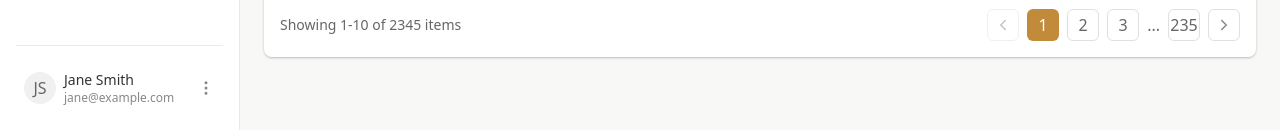
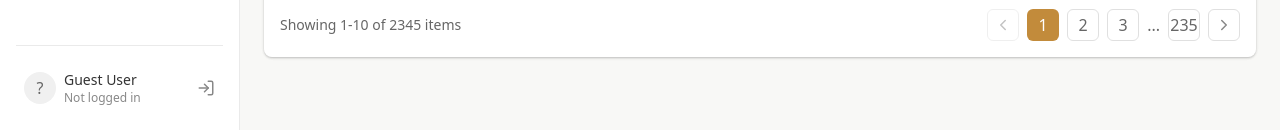
Before and after one commit to dygma0/moco-frontend, a React app: page /problems in a window 1280 px wide. Shown: the part 670-800 px from the top of the page. Built offline with nearby package versions, Linux system fonts and the light colour scheme; the HTML template or start-up script is replaced by a standard one.

Commit message:
feat: 인증 및 인가 구현

```diff
--- a/package.json
+++ b/package.json
@@ -16,7 +16,8 @@
     "postcss": "^8.5.3",
     "react": "^19.1.0",
     "react-dom": "^19.1.0",
-    "react-hot-toast": "^2.5.2"
+    "react-hot-toast": "^2.5.2",
+    "zustand": "^5.0.4"
   },
   "devDependencies": {
     "@rsbuild/core": "^1.3.1",
--- /dev/null
+++ b/src/api/auth/authStore.ts
@@ -0,0 +1,61 @@
+import { create } from "zustand";
+import { persist } from "zustand/middleware";
+
+export interface AuthState {
+	accessToken: string | null;
+	user: {
+		id: string | null;
+		name: string | null;
+		email: string | null;
+	};
+	isAuthenticated: boolean;
+	setAuth: (
+		accessToken: string,
+		userId: string,
+		name: string,
+		email: string,
+	) => void;
+	clearAuth: () => void;
+}
+
+export const useAuthStore = create<AuthState>()(
+	persist(
+		(set) => ({
+			accessToken: null,
+			user: {
+				id: null,
+				name: null,
+				email: null,
+			},
+			isAuthenticated: false,
+			setAuth: (accessToken, userId, name, email) =>
+				set({
+					accessToken,
+					user: {
+						id: userId,
+						name,
+						email,
+					},
+					isAuthenticated: true,
+				}),
+			clearAuth: () =>
+				set({
+					accessToken: null,
+					user: {
+						id: null,
+						name: null,
+						email: null,
+					},
+					isAuthenticated: false,
+				}),
+		}),
+		{
+			name: "auth-storage",
+			partialize: (state) => ({
+				accessToken: state.accessToken,
+				user: state.user,
+				isAuthenticated: state.isAuthenticated,
+			}),
+		},
+	),
+);
--- /dev/null
+++ b/src/api/hooks/useSignin.ts
@@ -0,0 +1,27 @@
+import { useMutation } from "@tanstack/react-query";
+import { authApi, type SigninRequest, type SigninResponse } from "../auth";
+import { useAuthStore } from "../auth/authStore";
+
+/**
+ * Hook for signing in a user
+ * @returns A mutation object for signing in
+ */
+export function useSignin() {
+	const setAuth = useAuthStore((state) => state.setAuth);
+
+	return useMutation<SigninResponse, Error, SigninRequest>({
+		mutationFn: (data) => authApi.signin(data),
+		onSuccess: (data) => {
+			if (
+				data.success &&
+				data.accessToken &&
+				data.userId &&
+				data.name &&
+				data.email
+			) {
+				// Store the authentication data
+				setAuth(data.accessToken, data.userId, data.name, data.email);
+			}
+		},
+	});
+}
--- a/src/components/Sidebar.tsx
+++ b/src/components/Sidebar.tsx
@@ -1,13 +1,14 @@
-import {Link} from '@tanstack/react-router'
-import type {ReactNode} from 'react'
+import { Link, useNavigate } from "@tanstack/react-router";
+import type { ReactNode } from "react";
+import { useAuthStore } from "../api/auth/authStore";
 
 type IconProps = {
-    id: string
-    title: string
-    children: ReactNode
-}
+	id: string;
+	title: string;
+	children: ReactNode;
+};
 
-function Icon({id, title, children}: IconProps) {
+function Icon({ id, title, children }: IconProps) {
 	return (
 		<span className="text-[#888]">
 			<svg
@@ -27,34 +28,36 @@ function Icon({id, title, children}: IconProps) {
 				{children}
 			</svg>
 		</span>
-    )
+	);
 }
 
 type NavLinkProps = {
-    to: string
-    icon: ReactNode
-    children: ReactNode
-}
+	to: string;
+	icon: ReactNode;
+	children: ReactNode;
+};
 
-function NavLink({to, icon, children}: NavLinkProps) {
-    const baseClassName = "flex items-center gap-3 px-3 py-2 rounded-md text-sm transition-colors text-[#666] hover:bg-[#f8f8f6]"
-    const activeClassName = "flex items-center gap-3 px-3 py-2 rounded-md text-sm transition-colors bg-[#f8f8f6] text-[#333] font-medium"
+function NavLink({ to, icon, children }: NavLinkProps) {
+	const baseClassName =
+		"flex items-center gap-3 px-3 py-2 rounded-md text-sm transition-colors text-[#666] hover:bg-[#f8f8f6]";
+	const activeClassName =
+		"flex items-center gap-3 px-3 py-2 rounded-md text-sm transition-colors bg-[#f8f8f6] text-[#333] font-medium";
 
 	return (
 		<Link
 			to={to}
 			className={baseClassName}
 			activeProps={{
-                className: activeClassName
+				className: activeClassName,
 			}}
 			activeOptions={{
-                exact: to === '/'
+				exact: to === "/",
 			}}
 		>
 			{icon}
 			{children}
 		</Link>
-    )
+	);
 }
 
 const mainNavItems = [
@@ -63,48 +66,47 @@ const mainNavItems = [
 		label: "Dashboard",
 		icon: (
 			<Icon id="dashboardIcon" title="Dashboard icon">
-                <rect width="7" height="9" x="3" y="3" rx="1"/>
-                <rect width="7" height="5" x="14" y="3" rx="1"/>
-                <rect width="7" height="9" x="14" y="12" rx="1"/>
-                <rect width="7" height="5" x="3" y="16" rx="1"/>
+				<rect width="7" height="9" x="3" y="3" rx="1" />
+				<rect width="7" height="5" x="14" y="3" rx="1" />
+				<rect width="7" height="9" x="14" y="12" rx="1" />
+				<rect width="7" height="5" x="3" y="16" rx="1" />
 			</Icon>
-        )
+		),
 	},
 	{
 		to: "/problems",
 		label: "Problems",
 		icon: (
 			<Icon id="problemsIcon" title="Problems icon">
-                <path d="M14 2H6a2 2 0 0 0-2 2v16a2 2 0 0 0 2 2h12a2 2 0 0 0 2-2V8z"/>
-                <path d="M14 2v6h6"/>
-                <path d="M16 13H8"/>
-                <path d="M16 17H8"/>
-                <path d="M10 9H8"/>
+				<path d="M14 2H6a2 2 0 0 0-2 2v16a2 2 0 0 0 2 2h12a2 2 0 0 0 2-2V8z" />
+				<path d="M14 2v6h6" />
+				<path d="M16 13H8" />
+				<path d="M16 17H8" />
+				<path d="M10 9H8" />
 			</Icon>
-        )
+		),
 	},
 	{
 		to: "/submissions",
 		label: "Submissions",
 		icon: (
 			<Icon id="submissionsIcon" title="Submissions icon">
-                <path d="M22 11.08V12a10 10 0 1 1-5.93-9.14"/>
-                <polyline points="22 4 12 14.01 9 11.01"/>
+				<path d="M22 11.08V12a10 10 0 1 1-5.93-9.14" />
+				<polyline points="22 4 12 14.01 9 11.01" />
 			</Icon>
-        )
+		),
 	},
 	{
 		to: "/settings",
 		label: "Settings",
 		icon: (
 			<Icon id="settingsIcon" title="Settings icon">
-                <path
-                    d="M12.22 2h-.44a2 2 0 0 0-2 2v.18a2 2 0 0 1-1 1.73l-.43.25a2 2 0 0 1-2 0l-.15-.08a2 2 0 0 0-2.73.73l-.22.38a2 2 0 0 0 .73 2.73l.15.1a2 2 0 0 1 1 1.72v.51a2 2 0 0 1-1 1.74l-.15.09a2 2 0 0 0-.73 2.73l.22.38a2 2 0 0 0 2.73.73l.15-.08a2 2 0 0 1 2 0l.43.25a2 2 0 0 1 1 1.73V20a2 2 0 0 0 2 2h.44a2 2 0 0 0 2-2v-.18a2 2 0 0 1 1-1.73l.43-.25a2 2 0 0 1 2 0l.15.08a2 2 0 0 0 2.73-.73l.22-.39a2 2 0 0 0-.73-2.73l-.15-.08a2 2 0 0 1-1-1.74v-.5a2 2 0 0 1 1-1.74l.15-.09a2 2 0 0 0 .73-2.73l-.22-.38a2 2 0 0 0-2.73-.73l-.15.08a2 2 0 0 1-2 0l-.43-.25a2 2 0 0 1-1-1.73V4a2 2 0 0 0-2-2z"/>
-                <circle cx="12" cy="12" r="3"/>
+				<path d="M12.22 2h-.44a2 2 0 0 0-2 2v.18a2 2 0 0 1-1 1.73l-.43.25a2 2 0 0 1-2 0l-.15-.08a2 2 0 0 0-2.73.73l-.22.38a2 2 0 0 0 .73 2.73l.15.1a2 2 0 0 1 1 1.72v.51a2 2 0 0 1-1 1.74l-.15.09a2 2 0 0 0-.73 2.73l.22.38a2 2 0 0 0 2.73.73l.15-.08a2 2 0 0 1 2 0l.43.25a2 2 0 0 1 1 1.73V20a2 2 0 0 0 2 2h.44a2 2 0 0 0 2-2v-.18a2 2 0 0 1 1-1.73l.43-.25a2 2 0 0 1 2 0l.15.08a2 2 0 0 0 2.73-.73l.22-.39a2 2 0 0 0-.73-2.73l-.15-.08a2 2 0 0 1-1-1.74v-.5a2 2 0 0 1 1-1.74l.15-.09a2 2 0 0 0 .73-2.73l-.22-.38a2 2 0 0 0-2.73-.73l-.15.08a2 2 0 0 1-2 0l-.43-.25a2 2 0 0 1-1-1.73V4a2 2 0 0 0-2-2z" />
+				<circle cx="12" cy="12" r="3" />
 			</Icon>
-        )
-    }
-]
+		),
+	},
+];
 
 const shortcutNavItems = [
 	{
@@ -112,50 +114,49 @@ const shortcutNavItems = [
 		label: "Add new Problem",
 		icon: (
 			<Icon id="addProblemIcon" title="Add new problem icon">
-                <path d="M5 12h14"/>
-                <path d="M12 5v14"/>
+				<path d="M5 12h14" />
+				<path d="M12 5v14" />
 			</Icon>
-        )
+		),
 	},
 	{
 		to: "/usage",
 		label: "Workspace usage",
 		icon: (
 			<Icon id="workspaceIcon" title="Workspace usage icon">
-                <path d="M21 12a9 9 0 1 1-9-9c2.52 0 4.93 1 6.74 2.74L21 8"/>
-                <path d="M21 3v5h-5"/>
+				<path d="M21 12a9 9 0 1 1-9-9c2.52 0 4.93 1 6.74 2.74L21 8" />
+				<path d="M21 3v5h-5" />
 			</Icon>
-        )
+		),
 	},
 	{
 		to: "/progress",
 		label: "Progress tracking",
 		icon: (
 			<Icon id="progressIcon" title="Progress tracking icon">
-                <path d="M3 3v18h18"/>
-                <path d="m19 9-5 5-4-4-3 3"/>
+				<path d="M3 3v18h18" />
+				<path d="m19 9-5 5-4-4-3 3" />
 			</Icon>
-        )
+		),
 	},
 	{
 		to: "/overview",
 		label: "Overview - Problems solved",
 		icon: (
 			<Icon id="overviewIcon" title="Overview icon">
-                <rect width="18" height="18" x="3" y="3" rx="2"/>
-                <path d="M9 9h6"/>
-                <path d="M9 15h6"/>
+				<rect width="18" height="18" x="3" y="3" rx="2" />
+				<path d="M9 9h6" />
+				<path d="M9 15h6" />
 			</Icon>
-        )
-    }
-]
+		),
+	},
+];
 
 function Header() {
 	return (
 		<div className="p-2 mb-6">
 			<div className="flex items-center gap-2">
-                <div
-                    className="h-8 w-8 rounded-md bg-[#f8f3e7] flex items-center justify-center text-[#c28b3b] font-semibold">
+				<div className="h-8 w-8 rounded-md bg-[#f8f3e7] flex items-center justify-center text-[#c28b3b] font-semibold">
 					Q
 				</div>
 				<div>
@@ -164,73 +165,127 @@ function Header() {
 				</div>
 			</div>
 		</div>
-    )
+	);
 }
 
 function UserProfile() {
+	const user = useAuthStore((state) => state.user);
+	const isAuthenticated = useAuthStore((state) => state.isAuthenticated);
+	const clearAuth = useAuthStore((state) => state.clearAuth);
+	const navigate = useNavigate();
+
+	const handleLogout = () => {
+		clearAuth();
+		navigate({ to: "/login" });
+	};
+
+	// Get initials from name
+	const getInitials = (name: string | null) => {
+		if (!name) return "?";
+		return name
+			.split(" ")
+			.map((n) => n[0])
+			.join("")
+			.toUpperCase();
+	};
+
 	return (
 		<div className="mt-auto pt-4 border-t border-[#eaeaea]">
 			<div className="flex items-center justify-between p-2">
 				<div className="flex items-center gap-2">
-          <span
-              className="relative flex shrink-0 overflow-hidden rounded-full h-8 w-8 bg-[#f0f0f0] items-center justify-center text-[#666] font-medium">
-            JS
+					<span className="relative flex shrink-0 overflow-hidden rounded-full h-8 w-8 bg-[#f0f0f0] items-center justify-center text-[#666] font-medium">
+						{isAuthenticated ? getInitials(user.name) : "?"}
 					</span>
 					<div>
-                        <div className="text-sm font-medium text-[#333]">Jane Smith</div>
-                        <div className="text-xs text-[#888]">jane@example.com</div>
+						<div className="text-sm font-medium text-[#333]">
+							{isAuthenticated ? user.name : "Guest User"}
+						</div>
+						<div className="text-xs text-[#888]">
+							{isAuthenticated ? user.email : "Not logged in"}
 						</div>
 					</div>
-                <button type="button" className="text-[#888] hover:text-[#333]">
-                    <svg xmlns="http://www.w3.org/2000/svg" width="18" height="18" viewBox="0 0 24 24" fill="none"
-                         stroke="currentColor" strokeWidth="2" strokeLinecap="round" strokeLinejoin="round"
-                         aria-hidden="true" aria-labelledby="userMenuIcon">
-                        <title id="userMenuIcon">User menu</title>
-                        <circle cx="12" cy="12" r="1"/>
-                        <circle cx="12" cy="5" r="1"/>
-                        <circle cx="12" cy="19" r="1"/>
+				</div>
+				<button
+					type="button"
+					className="text-[#888] hover:text-[#333]"
+					onClick={
+						isAuthenticated ? handleLogout : () => navigate({ to: "/login" })
+					}
+					title={isAuthenticated ? "Logout" : "Login"}
+				>
+					{isAuthenticated ? (
+						<svg
+							xmlns="http://www.w3.org/2000/svg"
+							width="18"
+							height="18"
+							viewBox="0 0 24 24"
+							fill="none"
+							stroke="currentColor"
+							strokeWidth="2"
+							strokeLinecap="round"
+							strokeLinejoin="round"
+						>
+							<path d="M9 21H5a2 2 0 0 1-2-2V5a2 2 0 0 1 2-2h4" />
+							<polyline points="16 17 21 12 16 7" />
+							<line x1="21" y1="12" x2="9" y2="12" />
 						</svg>
+					) : (
+						<svg
+							xmlns="http://www.w3.org/2000/svg"
+							width="18"
+							height="18"
+							viewBox="0 0 24 24"
+							fill="none"
+							stroke="currentColor"
+							strokeWidth="2"
+							strokeLinecap="round"
+							strokeLinejoin="round"
+							aria-hidden="true"
+						>
+							<path d="M15 3h4a2 2 0 0 1 2 2v14a2 2 0 0 1-2 2h-4" />
+							<polyline points="10 17 15 12 10 7" />
+							<line x1="15" y1="12" x2="3" y2="12" />
+						</svg>
+					)}
 				</button>
 			</div>
 		</div>
-    )
+	);
 }
 
 type NavSectionProps = {
-    title?: string
+	title?: string;
 	items: Array<{
-        to: string
-        label: string
-        icon: ReactNode
-    }>
-}
+		to: string;
+		label: string;
+		icon: ReactNode;
+	}>;
+};
 
-function NavSection({title, items}: NavSectionProps) {
+function NavSection({ title, items }: NavSectionProps) {
 	return (
 		<div className={title ? "mt-8" : ""}>
-            {title && <div className="text-xs font-medium text-[#888] px-3 mb-2">{title}</div>}
+			{title && (
+				<div className="text-xs font-medium text-[#888] px-3 mb-2">{title}</div>
+			)}
 			<nav className="space-y-1">
 				{items.map((item) => (
-                    <NavLink
-                        key={item.label}
-                        to={item.to}
-                        icon={item.icon}
-                    >
+					<NavLink key={item.label} to={item.to} icon={item.icon}>
 						{item.label}
 					</NavLink>
 				))}
 			</nav>
 		</div>
-    )
+	);
 }
 
 export function Sidebar() {
 	return (
 		<div className="w-[240px] bg-white border-r border-[#eaeaea] p-4 flex flex-col h-screen">
-            <Header/>
-            <NavSection items={mainNavItems}/>
-            <NavSection title="Shortcuts" items={shortcutNavItems}/>
-            <UserProfile/>
+			<Header />
+			<NavSection items={mainNavItems} />
+			<NavSection title="Shortcuts" items={shortcutNavItems} />
+			<UserProfile />
 		</div>
-    )
+	);
 }
--- a/src/components/login/LoginForm.tsx
+++ b/src/components/login/LoginForm.tsx
@@ -1,17 +1,49 @@
-import { useState } from "react";
-import { Link } from "@tanstack/react-router";
-import { Button } from "../../components/ui/Button";
-import { Icon } from "../../components/ui/Icon";
+import { useEffect, useState } from "react";
+import { Link, useNavigate } from "@tanstack/react-router";
+import { Button } from "../ui/Button.tsx";
+import { Icon } from "../ui/Icon.tsx";
+import { useSignin } from "../../api/hooks/useSignin";
+import { useAuthStore } from "../../api/auth/authStore";
 
 export function LoginForm() {
 	const [email, setEmail] = useState("");
 	const [password, setPassword] = useState("");
 	const [showPassword, setShowPassword] = useState(false);
+	const [errorMessage, setErrorMessage] = useState("");
+
+	const navigate = useNavigate();
+	const isAuthenticated = useAuthStore((state) => state.isAuthenticated);
+	const signinMutation = useSignin();
+
+	useEffect(() => {
+		if (isAuthenticated) {
+			navigate({ to: "/problems" });
+		}
+	}, [isAuthenticated, navigate]);
+
+	useEffect(() => {
+		if (signinMutation.isSuccess && signinMutation.data.success) {
+			navigate({ to: "/problems" });
+		}
+	}, [signinMutation.isSuccess, signinMutation.data, navigate]);
 
 	const handleLogin = (e: React.FormEvent<HTMLFormElement>) => {
 		e.preventDefault();
-		// TODO: Implement actual login logic
-		console.log("Login attempt with:", { email, password });
+		setErrorMessage("");
+
+		signinMutation.mutate(
+			{ email, password },
+			{
+				onSuccess: (data) => {
+					if (!data.success) {
+						setErrorMessage(data.message || "로그인에 실패했습니다");
+					}
+				},
+				onError: (error) => {
+					setErrorMessage(error.message || "로그인 중 오류가 발생했습니다");
+				},
+			},
+		);
 	};
 
 	return (
@@ -94,9 +126,28 @@ export function LoginForm() {
 				</div>
 			</div>
 
+			{/* Error Message */}
+			{errorMessage && (
+				<p className="text-sm text-red-600 mt-1" aria-live="polite">
+					{errorMessage}
+				</p>
+			)}
+
 			{/* Login Button */}
-			<Button type="submit" variant="primary" size="lg" className="w-full h-12">
-				로그인
+			<Button
+				type="submit"
+				variant="primary"
+				size="lg"
+				className="w-full h-12"
+				disabled={signinMutation.isPending}
+			>
+				{signinMutation.isPending ? (
+					<div className="flex items-center justify-center">
+						<div className="h-5 w-5 animate-spin rounded-full border-2 border-white border-t-transparent" />
+					</div>
+				) : (
+					"로그인"
+				)}
 			</Button>
 		</form>
 	);
```
Also changed, not shown: src/api/auth.ts (+55 -0 lines), 1 other file (tests, documents, lock files or other folders). Lines whose indentation alone changed are shown as unchanged.
